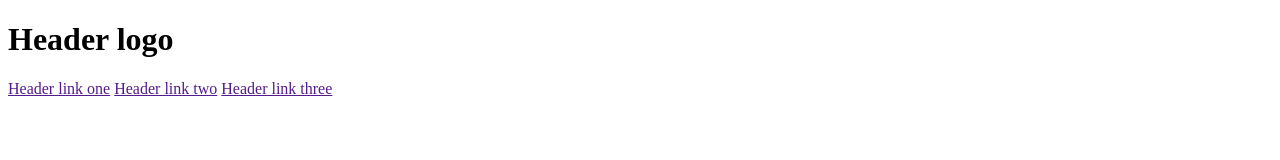
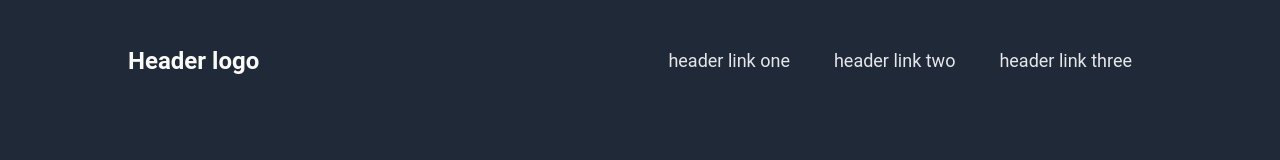
Before and after one commit to Nicode1203/Nicode, a plain HTML site: page index.html in a window 1280 px wide. Drawn offline with Linux system fonts and the light colour scheme.

Commit message:
Add hero section

```diff
--- a/css/style.css
+++ b/css/style.css
@@ -1,4 +1,44 @@
-.header{
+*{
+    margin: 0;
+    padding: 0;
+    font-family: 'roboto';
+    box-sizing: border-box;
+    text-decoration: none;
+}
+
+.hero{
     width: auto;
-    height: 40px;
+    height: 100vh;
+    background-color: #1f2937;
+    color: aliceblue;
 }
+
+
+nav{
+    display: flex;
+    align-items: center;
+    justify-content: space-between;
+    padding-top: 40px;
+    padding-left: 10%;
+    padding-right: 10%;
+}
+
+.logo{
+    font-size: 24px;
+    color: #f9faf8;
+}
+
+nav ul li{
+    display: inline-block;
+    font-size: 18px;
+    color: #e5e7eb;
+    padding: 10px 20px;
+}
+
+nav a{
+    color: #e5e7eb;
+}
+
+.footer{
+    background-color: #1f2937;
+}
--- a/index.html
+++ b/index.html
@@ -1,16 +1,22 @@
 <!DOCTYPE html>
 <html lang="en">
 <head>
+    <link rel="stylesheet" href="css/style.css">
     <meta charset="UTF-8">
     <meta name="viewport" content="width=device-width, initial-scale=1.0">
     <title>Document</title>
 </head>
 <body>
-    <div class="header">
-        <h1>Header logo</h1>
-        <a href="">Header link one</a>
-        <a href="">Header link two</a>
-        <a href="">Header link three</a>
+    <div class="hero">
+        <nav>
+            <h2 class="logo"><b>Header logo</b></h2>
+            <ul>
+                    <li><a href="#">header link one</a></li>
+                    <li><a href="#">header link two</a></li>
+                    <li><a href="#">header link three</a></li>
+            </ul>
+        </nav>
     </div>
+
 </body>
 </html>
```
